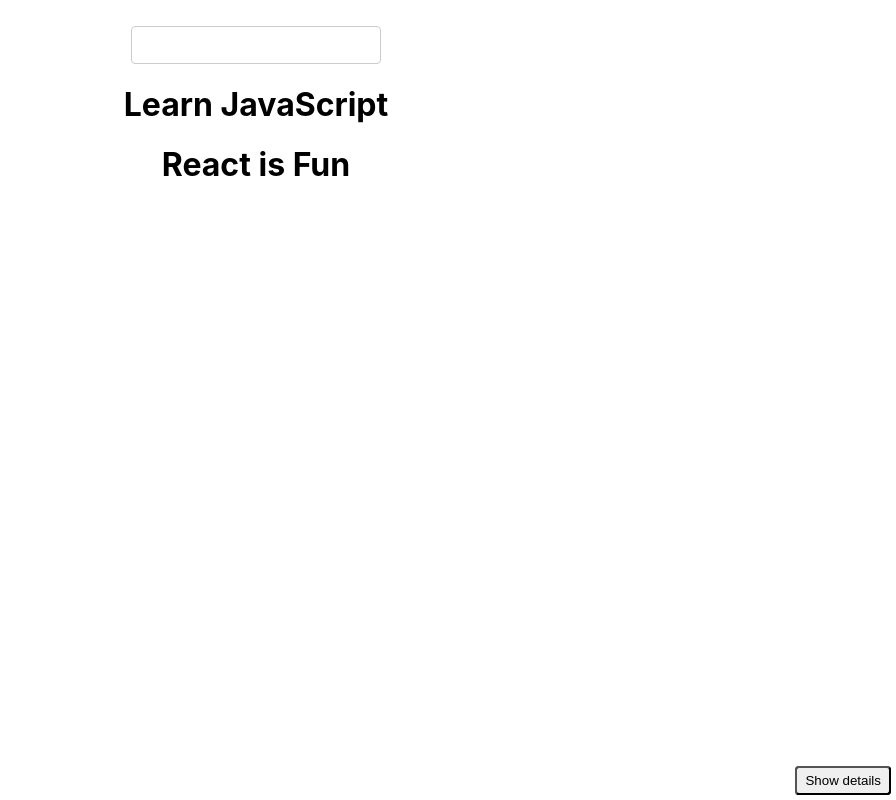
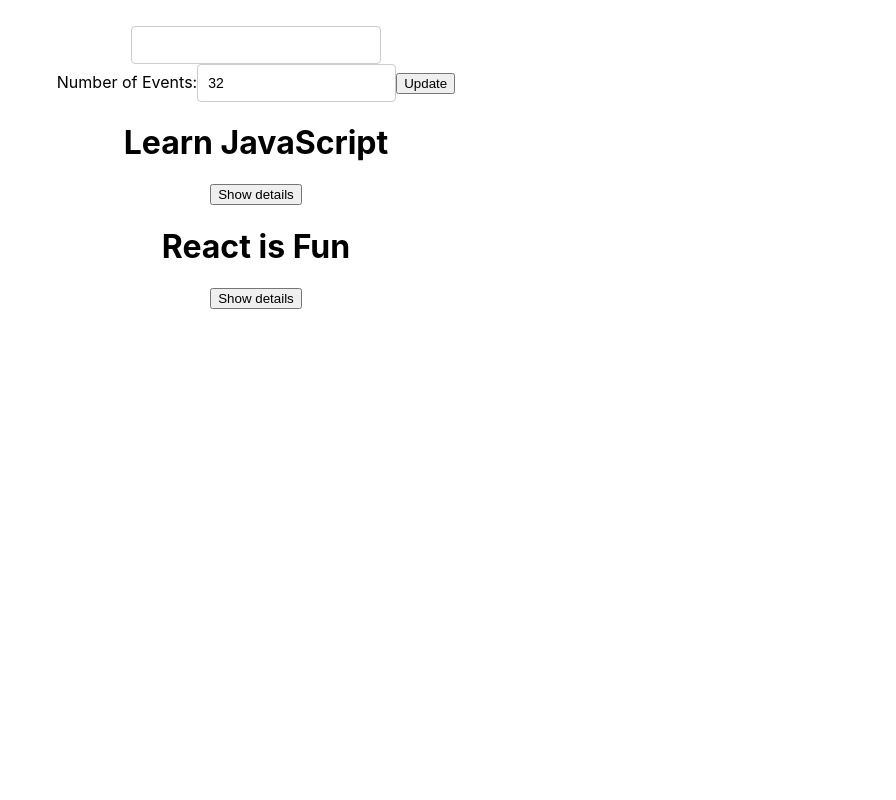
Before and after one commit to AbbasAli5784/Meet-App, a React (Create React App) app: page / in a window 1280 px wide. Shown: the whole page, without its empty margins (384-1280 px from the left). Built offline with nearby package versions, Linux system fonts and the light colour scheme.

Commit message:
Fixed number of events

```diff
--- a/src/App.js
+++ b/src/App.js
@@ -3,12 +3,14 @@ import "./App.css";
 import EventList from "./EventList";
 import CitySearch from "./CitySearch";
 import { getEvents, extractLocations } from "./api";
+import NumberOfEvents from "./NumberOfEvents";
 import "./styles.css";
 
 class App extends Component {
   _isMounted = false;
   state = {
     events: [],
+    allEvents: [], // New state variable to hold all events
     locations: [],
     numberOfEvents: 32,
   };
@@ -16,8 +18,13 @@ class App extends Component {
   async componentDidMount() {
     this._isMounted = true;
     const events = await getEvents();
+    console.log("Fetched events: ", events);
     if (this._isMounted) {
-      this.setState({ events, locations: extractLocations(events) });
+      this.setState({
+        events: events.slice(0, this.state.numberOfEvents),
+        allEvents: events,
+        locations: extractLocations(events),
+      });
     }
   }
 
@@ -25,27 +32,40 @@ class App extends Component {
     this._isMounted = false;
   }
 
-  updateEvents = (location) => {
-    getEvents().then((events) => {
-      const locationEvents =
-        location === "all"
-          ? events
-          : events.filter((event) => event.location === location);
-      this.setState({
-        events: locationEvents,
-        numberOfEvents: events.length,
-      });
+  updateEvents = (location = "all", eventCount) => {
+    const { allEvents } = this.state;
+    const locationEvents =
+      location === "all"
+        ? allEvents
+        : allEvents.filter((event) => event.location === location);
+    this.setState({
+      events: locationEvents.slice(0, eventCount),
+      numberOfEvents: eventCount,
+    });
+  };
+
+  updateEventCount = (eventCount) => {
+    const { events } = this.state;
+    this.setState({
+      events: events.slice(0, eventCount),
+      numberOfEvents: eventCount,
     });
   };
 
   render() {
+    const { numberOfEvents, locations, events } = this.state;
     return (
       <div className="App">
         <CitySearch
-          locations={this.state.locations}
+          locations={locations}
+          updateEvents={this.updateEvents}
+          numberOfEvents={numberOfEvents}
+        />
+        <NumberOfEvents
+          eventCount={numberOfEvents}
           updateEvents={this.updateEvents}
         />
-        <EventList events={this.state.events} />
+        <EventList events={events} />
       </div>
     );
   }
--- a/src/CitySearch.js
+++ b/src/CitySearch.js
@@ -6,7 +6,6 @@ class CitySearch extends Component {
     suggestions: [],
     showSuggestions: undefined,
   };
-
   handleInputChanged = (event) => {
     const value = event.target.value;
     this.setState({ query: value });
@@ -15,6 +14,8 @@ class CitySearch extends Component {
       return location.toUpperCase().indexOf(value.toUpperCase()) > -1;
     });
     this.setState({ suggestions });
+
+    this.props.updateEvents(value, this.props.numberOfEvents);
   };
 
   handleItemClick = (suggestion) => {
@@ -23,7 +24,8 @@ class CitySearch extends Component {
       showSuggestions: false,
     });
 
-    this.props.updateEvents(suggestion);
+    // pass numberOfEvents to updateEvents
+    this.props.updateEvents(suggestion, this.props.numberOfEvents);
   };
 
   render() {
--- a/src/Event.js
+++ b/src/Event.js
@@ -4,28 +4,34 @@ class Event extends Component {
   state = {
     showDetails: false,
   };
+
   handleShowHideButton = () => {
     this.setState((prevState) => ({ showDetails: !prevState.showDetails }));
   };
+
   render() {
     const { event } = this.props;
     return (
       <div className="Event">
         <h1 className="summary">{event.summary}</h1>
         {this.state.showDetails && (
-          <div className="event-details">
+          <div
+            className="event-details"
+            style={{ display: "flex", flexDirection: "column" }}
+          >
             <p>{event.description}</p>
-            <p className="location">{event.location}</p>
-            <p className="date-time">
+            <p>{event.location}</p>
+            <p>
               {event.start.dateTime} ({event.start.timeZone})
             </p>
           </div>
         )}
-        <button className="details-btn" onClick={this.handleShowHideButton}>
+        <button onClick={this.handleShowHideButton}>
           {this.state.showDetails ? "Hide details" : "Show details"}
         </button>
       </div>
     );
   }
 }
+
 export default Event;
--- a/src/NumberOfEvents.js
+++ b/src/NumberOfEvents.js
@@ -7,12 +7,11 @@ class NumberOfEvents extends Component {
 
   handleInputChanged = (event) => {
     const value = event.target.value;
-    this.setState({ eventCount: value }, () => {
-      this.props.updateEvents(this.state.eventCount);
-    });
+    this.setState({ eventCount: value });
   };
 
   render() {
+    const { eventCount } = this.state;
     return (
       <div className="NumberOfEvents">
         <label htmlFor="event-number-input">Number of Events:</label>
@@ -22,7 +21,11 @@ class NumberOfEvents extends Component {
           value={this.state.eventCount}
           onChange={this.handleInputChanged}
           id="event-number-input"
+          max="32"
         />
+        <button onClick={() => this.props.updateEvents(undefined, eventCount)}>
+          Update
+        </button>
       </div>
     );
   }
```
